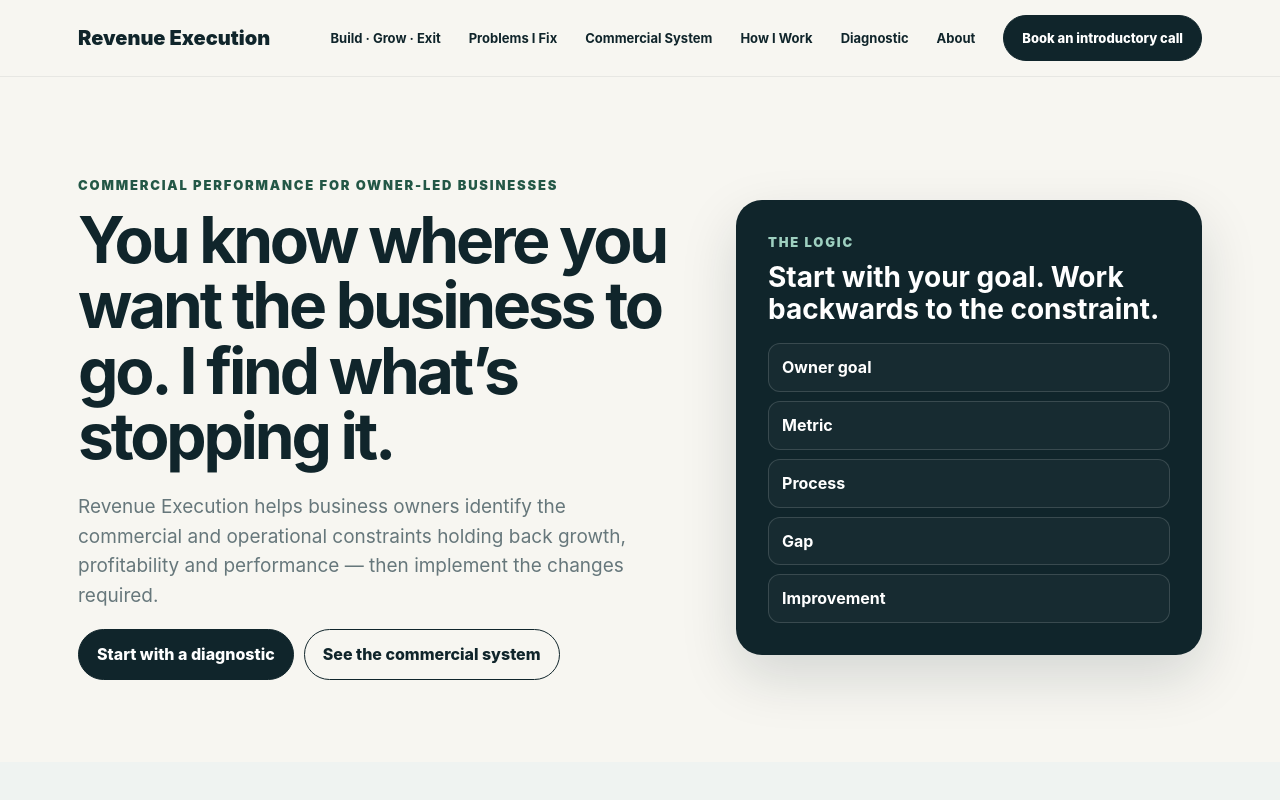
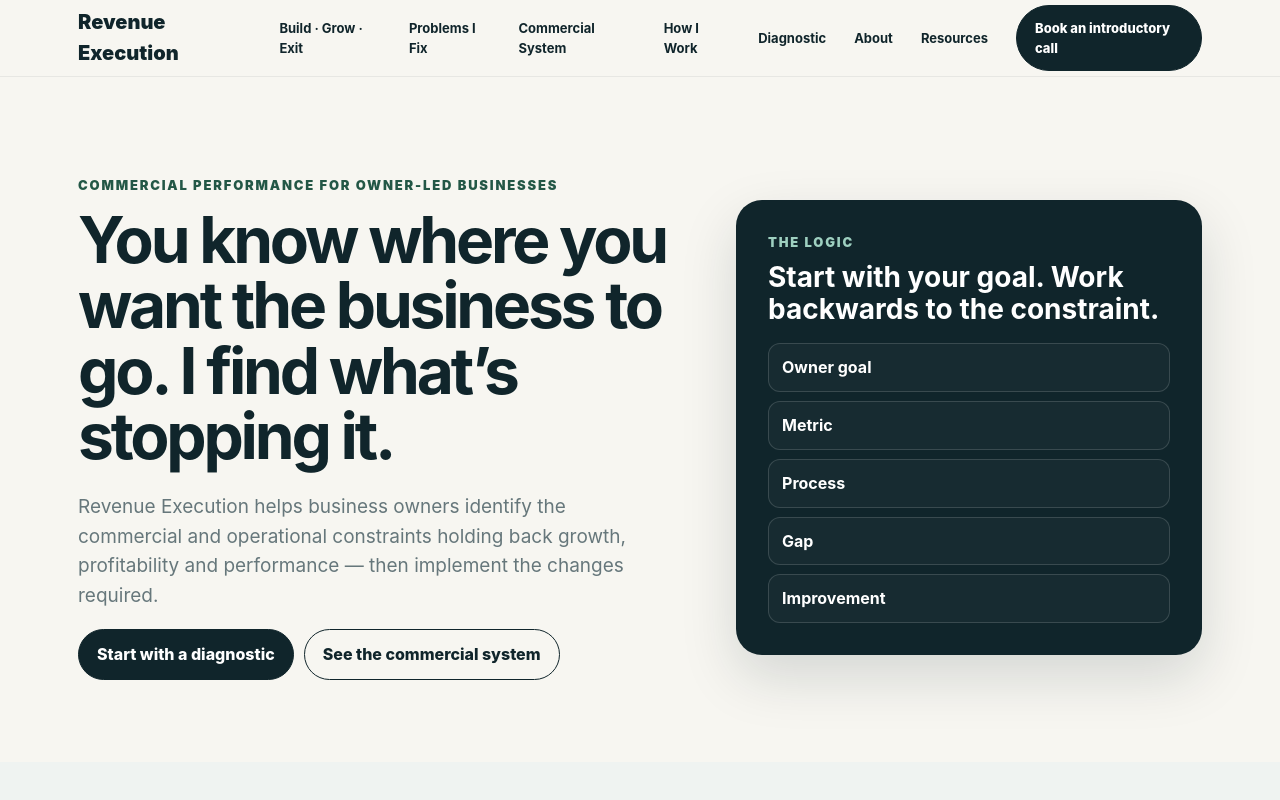
Before and after one commit to revenueexecution/Website, a plain HTML site: page index.html in a window 1280 px wide. Shown: the top 800 px of the page. Drawn offline with Linux system fonts and the light colour scheme.

Commit message:
Add Resources to homepage navigation

```diff
--- a/index.html
+++ b/index.html
@@ -104,6 +104,7 @@ footer{padding:26px 0;border-top:1px solid var(--l);font-size:13px;color:var(--x
 <a href="#method">How I Work</a>
 <a href="#diagnostic">Diagnostic</a>
 <a href="#about">About</a>
+ <a href="resources/">Resources</a>
 <a class="btn" href="https://calendar.app.google/mh5X91ErPgUXtCqR7" target="_blank">Book an introductory call</a>
 </div></div></nav>
 
```
